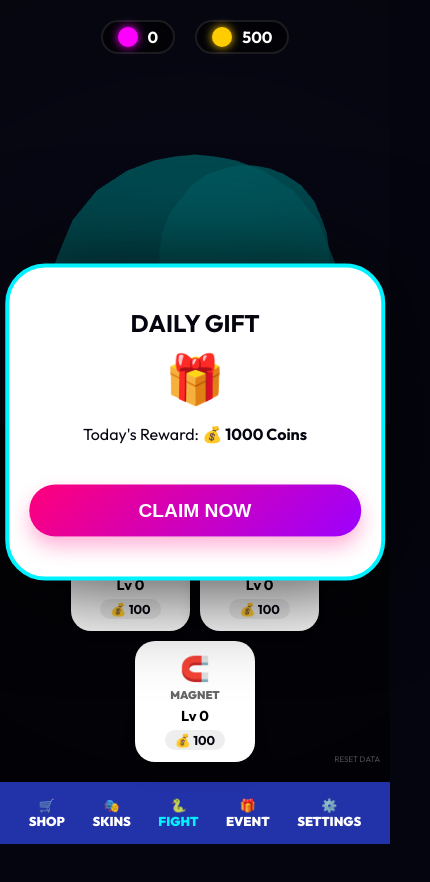
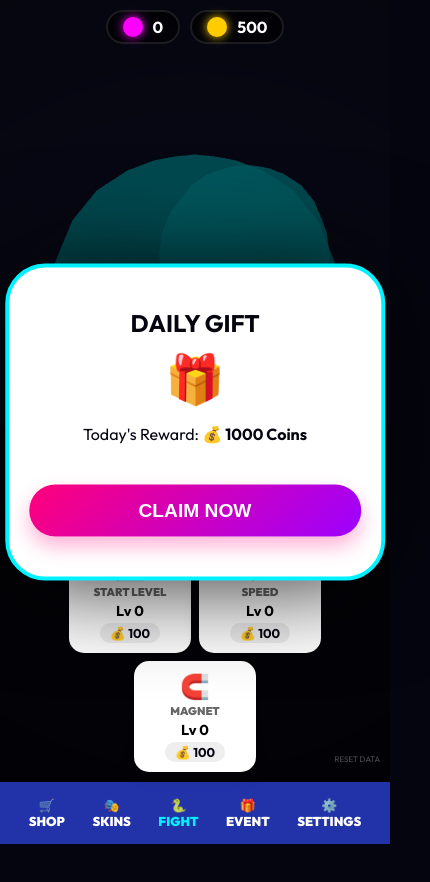
Before and after one commit to danithu17/snakeclash1, a website: page ui/index.html in a window 390 px wide. Shown: the whole page, 430 px wide, since content can reach past the window. After the commit the page ends 844 px from the top, so only its background shows below. Drawn offline with nearby package versions, Linux system fonts and the light colour scheme; animation ran at ten frames a second.

Commit message:
Fix: Bulletproof Daily Claim logic and mobile UI optimization

```diff
--- a/ui/app.js
+++ b/ui/app.js
@@ -85,15 +85,18 @@
         document.getElementById('btn-start').onclick = () => this.startGame();
         document.getElementById('btn-skins').onclick = () => this.setState('SKINS');
         document.getElementById('btn-skins-back').onclick = () => this.setState('MENU');
-        document.getElementById('btn-claim-daily').onclick = (e) => {
+        const claimBtn = document.getElementById('btn-claim-daily');
+        const claimHandler = (e) => {
+            e.preventDefault();
             e.stopPropagation();
-            if(!this.dailyShown) return;
             this.data.coins += 1000;
             this.data.lastClaim = Date.now();
             this.save();
             document.getElementById('daily-modal').classList.add('hidden');
             this.dailyShown = false;
         };
+        claimBtn.onclick = claimHandler;
+        claimBtn.ontouchstart = claimHandler;
 
         document.getElementById('btn-reset').onclick = () => {
             localStorage.clear();
--- a/ui/index.html
+++ b/ui/index.html
@@ -53,10 +53,8 @@
           visibility 0.3s;
       }
 
-      .overlay.hidden {
-        opacity: 0;
-        visibility: hidden;
-        pointer-events: none;
+      .hidden {
+        display: none !important;
       }
 
       /* Top Bar (Currency) */
@@ -132,28 +130,33 @@
       .upgrades-panel {
         display: flex;
         justify-content: center;
-        gap: 10px;
-        padding: 20px 10px;
+        gap: 8px;
+        padding: 10px 5px;
         pointer-events: auto;
         flex-wrap: wrap;
       }
 
       .upgrade-card {
         background: white;
-        padding: 12px 6px;
-        border-radius: 20px;
-        width: calc(33% - 15px);
-        min-width: 90px;
+        padding: 10px 4px;
+        border-radius: 15px;
+        width: 28%;
+        min-width: 80px;
         text-align: center;
         color: #050510;
         display: flex;
         flex-direction: column;
         align-items: center;
-        gap: 5px;
-        box-shadow: 0 10px 20px rgba(0, 0, 0, 0.3);
+        gap: 3px;
+        box-shadow: 0 5px 15px rgba(0, 0, 0, 0.2);
         cursor: pointer;
-        transition: transform 0.2s;
+        transition: transform 0.23s;
       }
+@media (max-width: 480px) {
+    .upgrade-card { width: 30%; font-size: 0.8rem; }
+    .start-prompt h1 { font-size: 1.8rem; margin-top: 40px; }
+    .top-bar { padding: 10px; gap: 10px; }
+}
 
       .upgrade-card:active {
         transform: scale(0.95);
```
